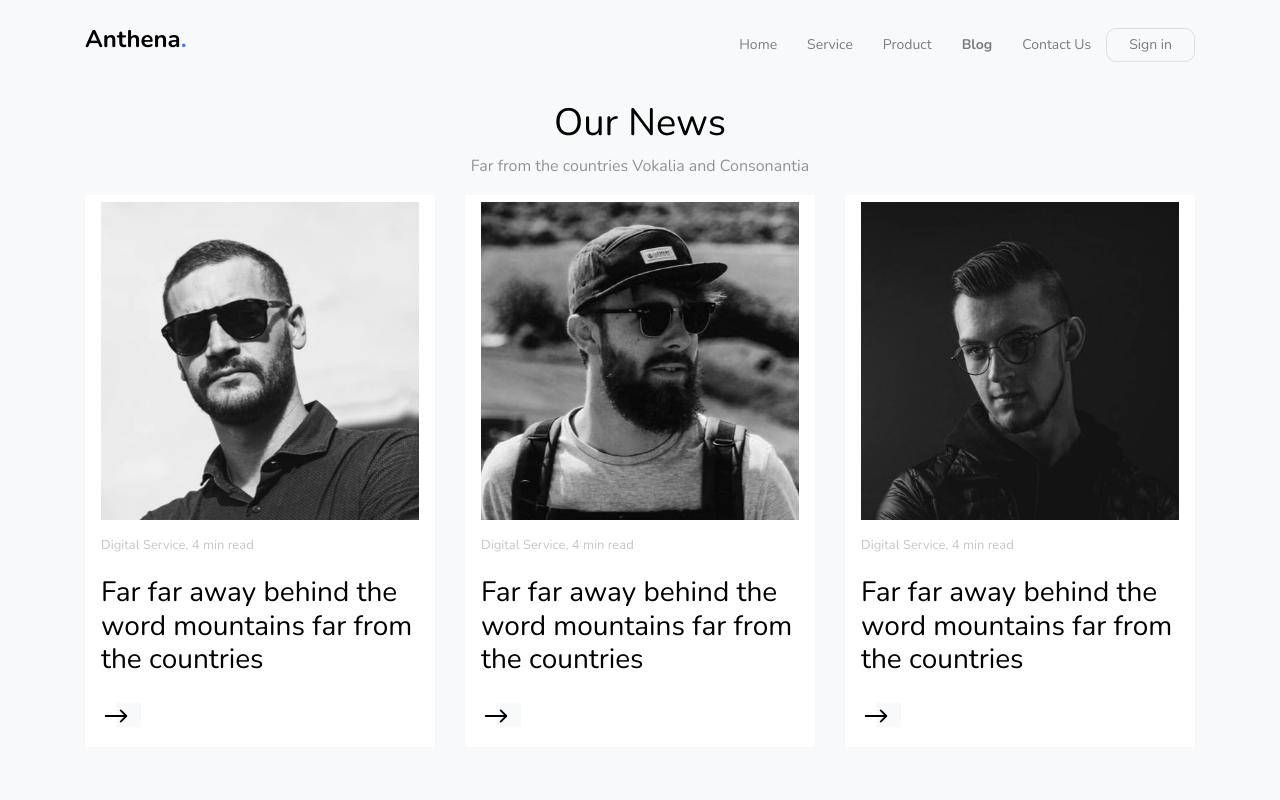
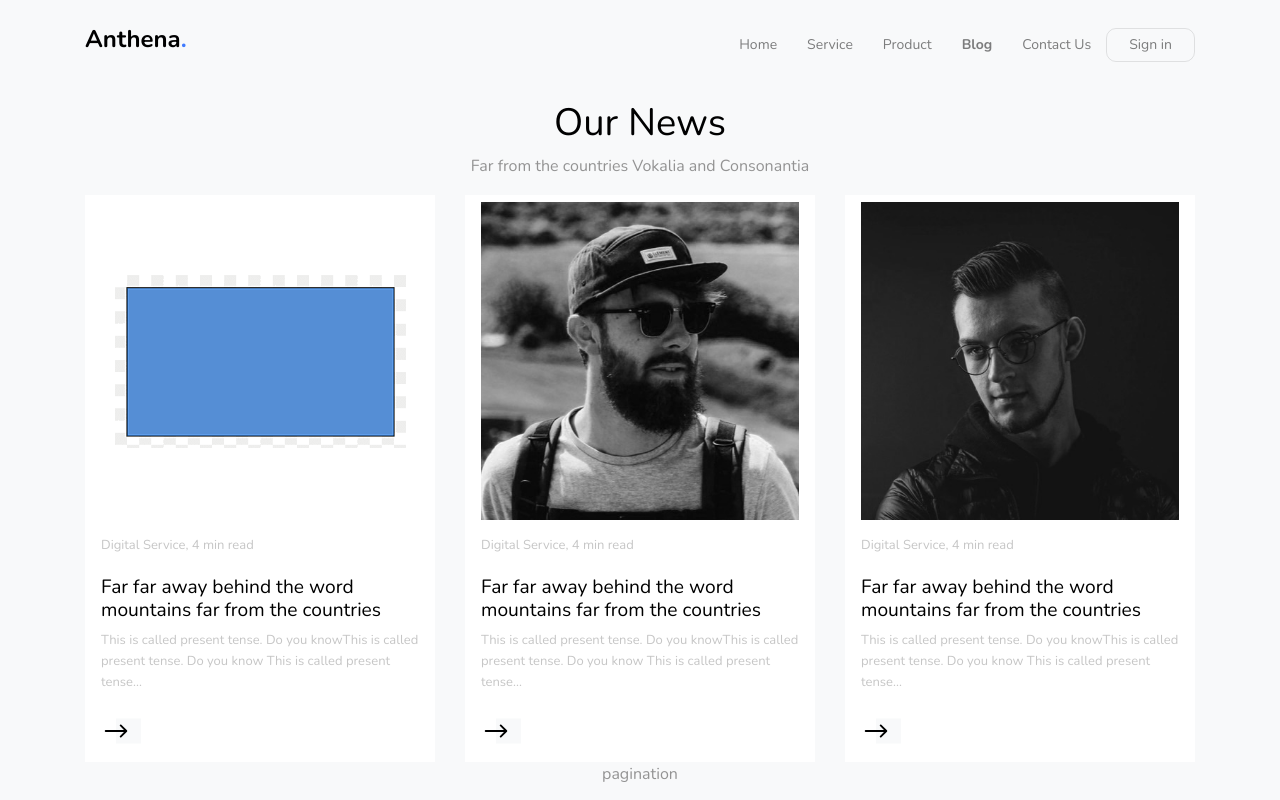
Before and after one commit to Intern-2024-2025/fe-portal-customer, a Vue app: page /blog in a window 1280 px wide. Shown: the top 800 px of the page. Built offline with nearby package versions, Linux system fonts and the light colour scheme.

Commit message:
handle blog

```diff
--- a/public/css/style.css
+++ b/public/css/style.css
@@ -1048,9 +1048,9 @@ h4,
   margin-bottom: 20px;
 }
 .news-item .news-contents h3 {
-  line-height: 1.2;
+  /* line-height: 1.2; */
   /* line-height: sm; */
-  /* font-size: larger; */
+  font-size: larger;
 }
 .news-item .news-contents h3 a {
   color: #000000;
--- a/src/components/LandingPage/Blog.vue
+++ b/src/components/LandingPage/Blog.vue
@@ -7,7 +7,8 @@ const blogItems = [
     name: "James",
     date: "Jun 14, 2020",
     category: "Digital Service",
-    photo: "images/person_1.jpg",
+    photo: "images/pp.png",
+    description: "This is called present tense. Do you knowThis is called present tense. Do you know This is called present tense...",
   },
   {
     title: "Far far away behind the word mountains far from the countries",
@@ -15,6 +16,7 @@ const blogItems = [
     date: "Jun 14, 2020",
     category: "Digital Service",
     photo: "images/person_2.jpg",
+    description: "This is called present tense. Do you knowThis is called present tense. Do you know This is called present tense...",
   },
   {
     title: "Far far away behind the word mountains far from the countries",
@@ -22,6 +24,7 @@ const blogItems = [
     date: "Jun 14, 2020",
     category: "Digital Service",
     photo: "images/person_3.jpg",
+    description: "This is called present tense. Do you knowThis is called present tense. Do you know This is called present tense...",
   },
 ];
 </script>
@@ -56,11 +59,14 @@ const blogItems = [
                 >{{ blogItems[0].category }}, 4 min read</span
               >
               <h3>
-                <a href="#">{{ blogItems[0].title }}</a>
+                <a href="https://midtrans.com/id/blog/amaan-gandeng-bisnis-kecil-dan-menengah">{{ blogItems[0].title }}</a>
               </h3>
+              <span class="post-meta-2"
+                >{{ blogItems[0].description }}</span
+              >
             </div>
             <p class="mb-0">
-              <a href="#" class="read-more-arrow">
+              <a href="https://midtrans.com/id/blog/amaan-gandeng-bisnis-kecil-dan-menengah" class="read-more-arrow">
                 <svg
                   class="bi bi-arrow-right"
                   width="1em"
@@ -102,11 +108,14 @@ const blogItems = [
                 >{{ blogItems[1].category }}, 4 min read</span
               >
               <h3>
-                <a href="#">{{ blogItems[1].title }}</a>
+                <a href="https://midtrans.com/id/blog/amaan-gandeng-bisnis-kecil-dan-menengah">{{ blogItems[1].title }}</a>
               </h3>
+              <span class="post-meta-2"
+                >{{ blogItems[1].description }}</span
+              >
             </div>
             <p class="mb-0">
-              <a href="#" class="read-more-arrow">
+              <a href="https://midtrans.com/id/blog/amaan-gandeng-bisnis-kecil-dan-menengah" class="read-more-arrow">
                 <svg
                   class="bi bi-arrow-right"
                   width="1em"
@@ -144,11 +153,14 @@ const blogItems = [
                 >{{ blogItems[2].category }}, 4 min read</span
               >
               <h3>
-                <a href="#">{{ blogItems[2].title }}</a>
+                <a href="https://midtrans.com/id/blog/amaan-gandeng-bisnis-kecil-dan-menengah">{{ blogItems[2].title }}</a>
               </h3>
+              <span class="post-meta-2"
+                >{{ blogItems[2].description }}</span
+              >
             </div>
             <p class="mb-0">
-              <a href="#" class="read-more-arrow">
+              <a href="https://midtrans.com/id/blog/amaan-gandeng-bisnis-kecil-dan-menengah" class="read-more-arrow">
                 <svg
                   class="bi bi-arrow-right"
                   width="1em"
@@ -171,6 +183,7 @@ const blogItems = [
           </div>
         </div>
       </div>
+      <div class="col-12 text-center p-4">pagination</div>
     </div>
   </div>
 </template>
--- a/src/views/blog/Blog.vue
+++ b/src/views/blog/Blog.vue
@@ -4,7 +4,6 @@ import Footer from '../../components/LandingPage/Footer.vue';
 import Blog from '../../components/LandingPage/Blog.vue';
 </script>
 
-
 <template>
 <Header/>
 <Blog/>
```
Also changed, not shown: public/images/pp.png (added).
